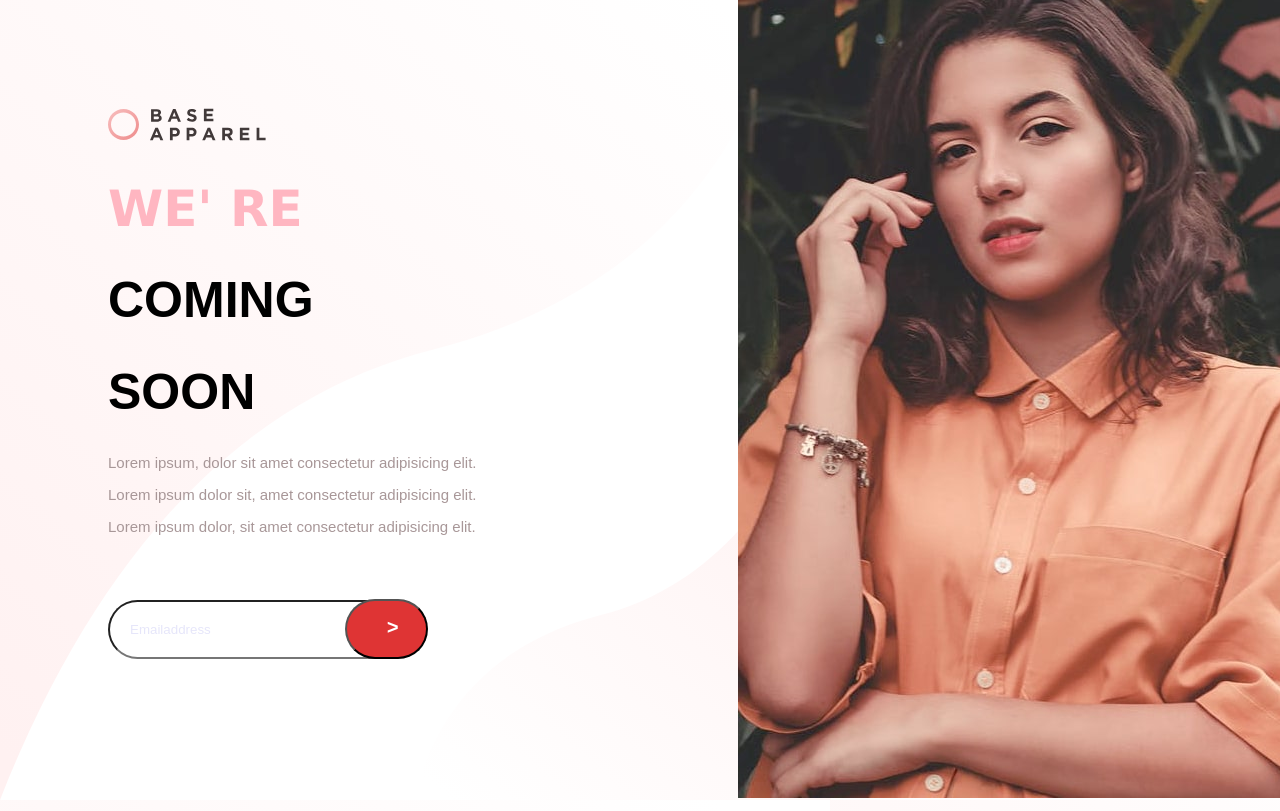
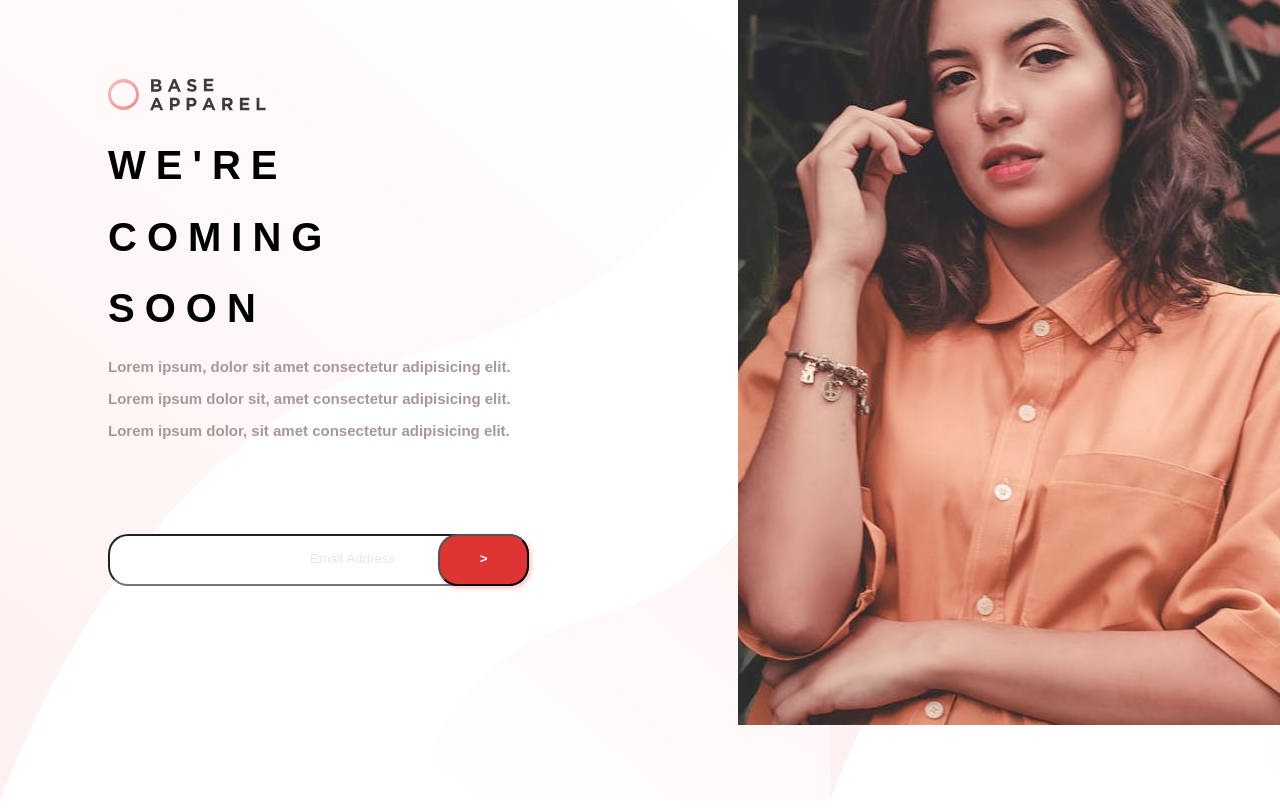
Before and after one commit to Mustafaali82/base-apparel-coming-soon-challenge, a plain HTML site: page index.html in a window 1280 px wide. Shown: the top 811 px of the page. Drawn offline with Linux system fonts and the light colour scheme; files whose address does not match are found by name.

Commit message:
complete

```diff
--- a/index.html
+++ b/index.html
@@ -15,21 +15,15 @@
     <title>Frontend Mentor | Base Apparel coming soon page</title>
   </head>
   <body>
-   <img class="logo" src="images/logo.svg">
+    <img class="logo" src="images/logo.svg" />
 
-    <h1 class="h1">WE' RE</h1>
+    <h1>WE'RE</h1>
     <h1>COMING</h1>
     <h1>SOON</h1>
     <p>Lorem ipsum, dolor sit amet consectetur adipisicing elit.</p>
     <p>Lorem ipsum dolor sit, amet consectetur adipisicing elit.</p>
     <p>Lorem ipsum dolor, sit amet consectetur adipisicing elit.</p>
-    <label for=""></label>
-    <input
-      type="email"
-      placeholder="Emailaddress"
-      name="Emailaddress"
-      required
-    />
+    <input type="email" placeholder="Email Address"/>
     <button>></button>
 
     <img class="hero-image" src="images/hero-desktop.jpg" alt="" />
--- a/style.css
+++ b/style.css
@@ -1,33 +1,36 @@
 
 h1 {
   margin-left: 100px;
-  font-size: 50px;
+
+  letter-spacing: 10px;
+
 }
-.h1 {
-  color: lightpink;
-  font-family:Verdana, Geneva, Tahoma, sans-serif ;
-}
+
+
 p {
   margin-left: 100px;
   font-size: 15px;
-color: #a89798;
+  color: #a89798;
+  font-weight: bold;
 }
 input {
+  padding-left: 200px;
+  padding-right: 40px;
+  padding-top: 15px;
+  padding-bottom: 18px;
   margin-left: 100px;
-  margin-top: 50px;
-  padding-right: 100px;
-  padding-left: 20px;
-  padding-top: 20px;
-  padding-bottom: 20px;
-
-  border-radius: 30px;
+  border-radius: 20px;
+  outline: none;
+  margin-top: 80px;
+}
+.FDSA {
+  border-radius: 20px;
+  outline: none;
 }
 body {
   background-image: url(file:///C:/Users/ALI%20RAZA/Desktop/github/base-apparel-coming-soon-challenge/images/bg-pattern-desktop.svg);
   font-size: 20px;
-  font-family: 'Josefin Sans', sans-serif;
-
-
+  font-family: "Josefin Sans", sans-serif;
 }
 .hero-image {
   margin-left: 730px;
@@ -35,25 +38,24 @@ body {
 }
 button {
   padding-left: 40px;
-  padding-right: 28px;
+  padding-right: 40px;
   padding-top: 15px;
   padding-bottom: 18px;
-  border-radius: 50px;
+  border-radius: 5px;
   font-weight: bold;
   font-style: italic;
   color: white;
-  font-size: 20px;
-background-color:hsl(0, 73%, 54%) ;
-  margin-left: -70px;
+  border-radius: 20px;
+  background-color: hsl(0, 73%, 54%);
+  margin-left: -97px;
+  box-shadow: 2px 2px 5px rgba(255, 0, 0, 0.26);
+}
+
+::placeholder {
+  color: lavender;
 
 }
-.input {
-  margin-left: 0px;
+.logo {
+  margin-left: 100px;
+  margin-top: 70px;
 }
-::placeholder{
-    color: lavender;
-}
-.logo{
-  margin-left: 100px;
-  margin-top: 100px;
-}
```
